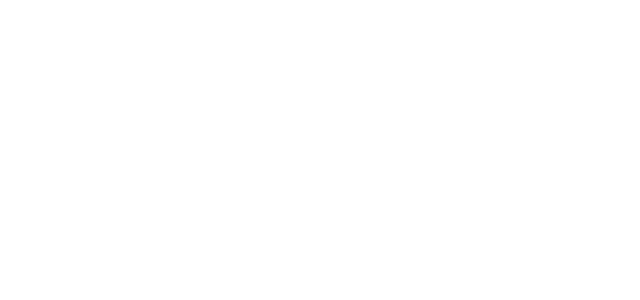
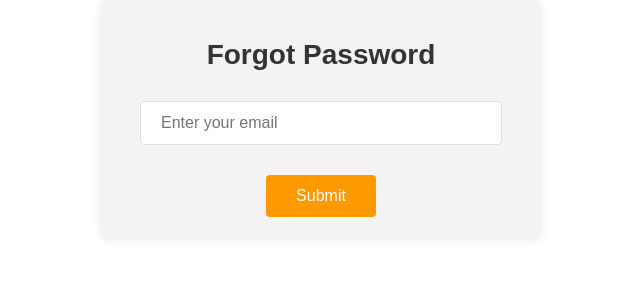
Before and after one commit to rahulpihub/Hospital-Management-System, a React (Create React App) app in the folder frontend/: page /forgotpassword in a window 1280 px wide. Before the commit this address had no page. Shown: the top 300 px of the page, without its empty margins (319-959 px from the left). Built offline with nearby package versions, Linux system fonts and the light colour scheme.

Commit message:
forgot  password added ui

```diff
--- a/frontend/src/App.js
+++ b/frontend/src/App.js
@@ -4,6 +4,7 @@
 import Login from './Login'; // Login Page
 import Home from './home';
 import Admin from './admin';
+import ForgotPassword from './forgotpassword';
 
 
 function App() {
@@ -14,6 +15,7 @@
         <Route path="/register" element={<Register />} />
         <Route path="/login" element={<Login />} />
         <Route path="/home" element={<Home />} />
+        <Route path="/forgotpassword" element={<ForgotPassword />} />
       </Routes>
     </Router>
   );
--- a/frontend/src/Login.js
+++ b/frontend/src/Login.js
@@ -41,6 +41,11 @@
     }
   };
 
+    // Navigate to forgot password page
+    const handleForgotPassword = () => {
+      navigate('/forgotpassword');
+    };
+
   return (
     <div style={styles.container}>
       <h1 style={styles.header}>Hospital Management System - Login</h1>
@@ -63,8 +68,7 @@
         />
         <button type="submit" style={styles.button}>Login</button>
       </form>
-      {/* Uncomment to enable logout button */}
-      {/* <button onClick={handleLogout} style={styles.logoutButton}>Logout</button> */}
+      <button onClick={handleForgotPassword} style={styles.forgotPasswordButton}>Forgot Password</button>
       {message && <p style={styles.successMessage}>{message}</p>}
       {error && <p style={styles.errorMessage}>{error}</p>}
     </div>
@@ -117,8 +121,8 @@
     transition: 'background-color 0.3s ease',
     marginTop: '20px',
   },
-  logoutButton: {
-    backgroundColor: '#FF3300',
+  forgotPasswordButton: {
+    backgroundColor: '#007BFF',
     color: '#fff',
     border: 'none',
     padding: '12px 30px',
@@ -126,7 +130,7 @@
     fontSize: '16px',
     cursor: 'pointer',
     transition: 'background-color 0.3s ease',
-    marginTop: '10px',
+    marginTop: '20px',
   },
   successMessage: {
     color: 'green',
@@ -140,4 +144,5 @@
   },
 };
 
+
 export default Login;
--- /dev/null
+++ b/frontend/src/forgotpassword.js
@@ -0,0 +1,116 @@
+import React, { useState } from 'react';
+import axios from 'axios';
+
+function ForgotPassword() {
+  const [email, setEmail] = useState('');
+  const [message, setMessage] = useState('');
+  const [error, setError] = useState('');
+
+  // Handle input change
+  const handleInputChange = (e) => {
+    setEmail(e.target.value);
+  };
+
+  const handleSubmit = async (e) => {
+    e.preventDefault();
+
+    if (!email) {
+      setError('Email is required');
+      return;
+    }
+
+    try {
+      const response = await axios.post('http://127.0.0.1:8000/api/forgot-password', { email });
+      if (response.data.success) {
+        setMessage('Password reset link sent to your email');
+        setError('');
+      } else {
+        setError(response.data.message || 'Error sending reset link');
+        setMessage('');
+      }
+    } catch (err) {
+      console.error('Error during forgot password:', err);
+      setError('Error during forgot password. Please try again.');
+      setMessage('');
+    }
+  };
+
+  return (
+    <div style={styles.container}>
+      <h1 style={styles.header}>Forgot Password</h1>
+      <form onSubmit={handleSubmit} style={styles.form}>
+        <input
+          type="email"
+          name="email"
+          placeholder="Enter your email"
+          value={email}
+          onChange={handleInputChange}
+          style={styles.input}
+        />
+        <button type="submit" style={styles.button}>Submit</button>
+      </form>
+      {message && <p style={styles.successMessage}>{message}</p>}
+      {error && <p style={styles.errorMessage}>{error}</p>}
+    </div>
+  );
+}
+
+// Styles for the component
+const styles = {
+  container: {
+    marginTop: '50px',
+    textAlign: 'center',
+    fontFamily: 'Arial, sans-serif',
+    backgroundColor: '#F3F3F3',
+    padding: '20px',
+    borderRadius: '8px',
+    maxWidth: '400px',
+    margin: 'auto',
+    boxShadow: '0 2px 10px rgba(0, 0, 0, 0.1)',
+  },
+  header: {
+    color: '#333',
+    marginBottom: '20px',
+    fontWeight: 'bold',
+    fontSize: '28px',
+  },
+  form: {
+    display: 'flex',
+    flexDirection: 'column',
+    alignItems: 'center',
+  },
+  input: {
+    padding: '12px 20px',
+    margin: '10px 0',
+    width: '80%',
+    fontSize: '16px',
+    borderRadius: '4px',
+    border: '1px solid #ddd',
+    backgroundColor: '#fff',
+    outline: 'none',
+    transition: 'border-color 0.3s ease',
+  },
+  button: {
+    backgroundColor: '#FF9900',
+    color: '#fff',
+    border: 'none',
+    padding: '12px 30px',
+    borderRadius: '4px',
+    fontSize: '16px',
+    cursor: 'pointer',
+    transition: 'background-color 0.3s ease',
+    marginTop: '20px',
+  },
+  successMessage: {
+    color: 'green',
+    fontSize: '16px',
+    marginTop: '20px',
+  },
+  errorMessage: {
+    color: 'red',
+    fontSize: '16px',
+    marginTop: '20px',
+  },
+};
+
+export default ForgotPassword;
```
